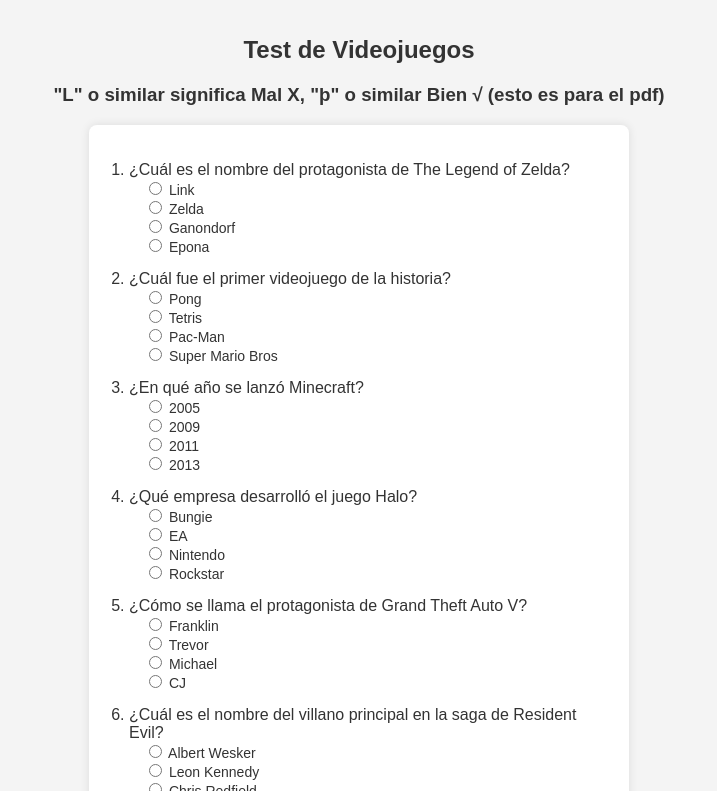
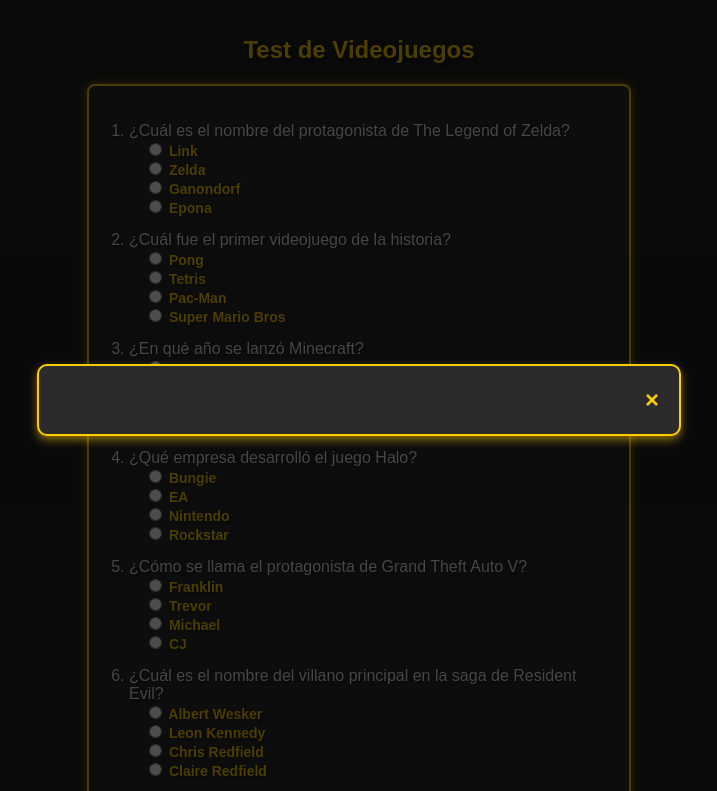
Before and after one commit to kev188/kev188.github.io, a plain HTML site: page test.html in a window 1280 px wide. Shown: the top 791 px of the page, without its empty margins (281-998 px from the left). Drawn offline with nearby package versions, Linux system fonts and the light colour scheme.

Commit message:
initial commit

```diff
--- a/test.css
+++ b/test.css
@@ -1,7 +1,7 @@
 body {
     font-family: Arial, sans-serif;
-    background-color: #f4f4f4;
-    color: #333;
+    background-color: #202020;
+    color: #eaeaea;
     text-align: center;
     margin: 0;
     padding: 20px;
@@ -10,15 +10,19 @@ body {
 h1 {
     font-size: 24px;
     margin-bottom: 20px;
+    color: #ffcc00;
+    text-shadow: 2px 2px 4px rgba(0, 0, 0, 0.6);
+    font-weight: bold;
 }
 
 form {
-    background: white;
+    background: #2b2b2b;
     padding: 20px;
     border-radius: 8px;
-    box-shadow: 0 0 10px rgba(0, 0, 0, 0.1);
+    box-shadow: 0 0 10px rgba(255, 204, 0, 0.5);
     max-width: 500px;
     margin: auto;
+    border: 2px solid #ffcc00;
 }
 
 ol {
@@ -29,12 +33,17 @@ ol {
 li {
     margin-bottom: 15px;
     font-size: 16px;
+    color: #eaeaea;
+    text-shadow: 1px 1px 3px rgba(0, 0, 0, 0.5);
 }
 
 label {
     display: block;
     margin-left: 15px;
     font-size: 14px;
+    color: #ffcc00;
+    font-weight: bold;
+    text-shadow: 1px 1px 3px rgba(0, 0, 0, 0.5);
 }
 
 .botones {
@@ -46,49 +55,56 @@ label {
 button {
     padding: 10px 15px;
     font-size: 14px;
-    background-color: #007bff;
-    color: white;
-    border: none;
+    background-color: #ffcc00;
+    color: #202020;
+    border: 2px solid #caa800;
     cursor: pointer;
     border-radius: 4px;
+    font-weight: bold;
+    box-shadow: 0 0 5px rgba(255, 204, 0, 0.5);
+    transition: all 0.3s ease-in-out;
 }
 
 button:hover {
-    background-color: #0056b3;
+    background-color: #caa800;
+    box-shadow: 0 0 10px rgba(255, 204, 0, 0.6);
+    transform: scale(1.05);
 }
 
-/* Estilos para el resultado del test */
-.resultado {
-    background: #fff;
-    padding: 15px;
-    border-radius: 8px;
-    box-shadow: 0 0 10px rgba(0, 0, 0, 0.1);
-    max-width: 500px;
-    margin: 20px auto;
+.modal {
+    display: none;
+    position: fixed;
+    left: 0;
+    top: 0;
+    width: 100%;
+    height: 100%;
+    background: rgba(0, 0, 0, 0.7);
+    display: flex;
+    justify-content: center;
+    align-items: center;
 }
 
-.resultado h2 {
-    color: #007bff;
+.modal-contenido {
+    background: #2b2b2b;
+    padding: 20px;
+    width: 50%;
+    max-width: 600px;
+    border-radius: 10px;
+    box-shadow: 0 4px 8px rgba(255, 204, 0, 0.5);
+    text-align: center;
+    border: 2px solid #ffcc00;
 }
 
-.resultado ul {
-    list-style: none;
-    padding: 0;
+.cerrar {
+    float: right;
+    font-size: 24px;
+    font-weight: bold;
+    cursor: pointer;
+    color: #ffcc00;
 }
 
-.resultado li {
-    margin-bottom: 10px;
-    font-size: 16px;
-}
-
-/* Responsividad */
 @media (max-width: 480px) {
-    form, .resultado {
+    .modal-contenido {
         width: 90%;
     }
-
-    button {
-        font-size: 16px;
-        padding: 8px 12px;
-    }
 }
--- a/test.html
+++ b/test.html
@@ -4,12 +4,125 @@
     <meta charset="UTF-8">
     <meta name="viewport" content="width=device-width, initial-scale=1.0">
     <title>Test de Videojuegos</title>
-    <link rel="stylesheet" href="test.css">
+    <link rel="stylesheet" href="styles.css">
+    <style>
+        body {
+            font-family: Arial, sans-serif;
+            background-color: #202020;
+            color: #eaeaea;
+            text-align: center;
+            margin: 0;
+            padding: 20px;
+        }
+
+        h1 {
+            font-size: 24px;
+            margin-bottom: 20px;
+            color: #ffcc00;
+            text-shadow: 2px 2px 4px rgba(0, 0, 0, 0.6);
+            font-weight: bold;
+        }
+
+        form {
+            background: #2b2b2b;
+            padding: 20px;
+            border-radius: 8px;
+            box-shadow: 0 0 10px rgba(255, 204, 0, 0.5);
+            max-width: 500px;
+            margin: auto;
+            border: 2px solid #ffcc00;
+        }
+
+        ol {
+            text-align: left;
+            padding-left: 20px;
+        }
+
+        li {
+            margin-bottom: 15px;
+            font-size: 16px;
+            color: #eaeaea;
+            text-shadow: 1px 1px 3px rgba(0, 0, 0, 0.5);
+        }
+
+        label {
+            display: block;
+            margin-left: 15px;
+            font-size: 14px;
+            color: #ffcc00;
+            font-weight: bold;
+            text-shadow: 1px 1px 3px rgba(0, 0, 0, 0.5);
+        }
+
+        .botones {
+            display: flex;
+            justify-content: space-between;
+            margin-top: 20px;
+        }
+
+        button {
+            padding: 10px 15px;
+            font-size: 14px;
+            background-color: #ffcc00;
+            color: #202020;
+            border: 2px solid #caa800;
+            cursor: pointer;
+            border-radius: 4px;
+            font-weight: bold;
+            box-shadow: 0 0 5px rgba(255, 204, 0, 0.5);
+            transition: all 0.3s ease-in-out;
+        }
+
+        button:hover {
+            background-color: #caa800;
+            box-shadow: 0 0 10px rgba(255, 204, 0, 0.6);
+            transform: scale(1.05);
+        }
+
+        .modal {
+            display: none; /* Asegura que el modal no aparezca al inicio */
+            position: fixed;
+            left: 0;
+            top: 0;
+            width: 100%;
+            height: 100%;
+            background: rgba(0, 0, 0, 0.7);
+            display: flex;
+            justify-content: center;
+            align-items: center;
+        }
+
+
+        .modal-contenido {
+            background: #2b2b2b;
+            padding: 20px;
+            width: 50%;
+            max-width: 600px;
+            border-radius: 10px;
+            box-shadow: 0 4px 8px rgba(255, 204, 0, 0.5);
+            text-align: center;
+            border: 2px solid #ffcc00;
+        }
+
+        .cerrar {
+            float: right;
+            font-size: 24px;
+            font-weight: bold;
+            cursor: pointer;
+            color: #ffcc00;
+        }
+
+        @media (max-width: 480px) {
+            .modal-contenido {
+                width: 90%;
+            }
+        }
+
+    </style>
 </head>
 <body>
+
     <h1>Test de Videojuegos</h1>
-    <h3>"L" o similar significa Mal X,
-    "þ" o similar Bien √ (esto es para el pdf)</h3>
 
     <form id="testForm">
         <ol>
@@ -76,13 +189,19 @@
         </ol>
 
         <div class="botones">
-            <button type="button" id="btnRegresar">Volver al Proyecto</button>
-            <button type="button" id="btnFinalizar">Finalizar</button>
+            <button type="button" id="btnFinalizar">Finalizar Test</button>
             <button type="button" id="btnDescargarPDF">Descargar PDF</button>
-
+            <button type="button" id="btnRegresar">Regresar</button>
         </div>
     </form>
-    <script src="https://cdnjs.cloudflare.com/ajax/libs/jspdf/2.4.0/jspdf.umd.min.js"></script>
+
+    <div id="modalResultado" class="modal">
+        <div class="modal-contenido">
+            <span class="cerrar">&times;</span>
+            <div id="resultadoTest"></div>
+        </div>
+    </div>
+    <script src="https://cdnjs.cloudflare.com/ajax/libs/jspdf/2.5.1/jspdf.umd.min.js"></script>
     <script src="test.js"></script>
 
 </body>
--- a/test.js
+++ b/test.js
@@ -2,56 +2,67 @@ document.addEventListener("DOMContentLoaded", () => {
     const btnFinalizar = document.getElementById("btnFinalizar");
     const btnDescargarPDF = document.getElementById("btnDescargarPDF");
     const btnRegresar = document.getElementById("btnRegresar");
+    const modal = document.getElementById("modalResultado");
+    const cerrarModal = document.querySelector(".cerrar");
+    const resultadoTest = document.getElementById("resultadoTest");
 
-    // Respuestas correctas
     const respuestasCorrectas = {
         q1: "Link", q2: "Pong", q3: "2009", q4: "Bungie",
         q5: "Michael", q6: "Albert Wesker", q7: "PlayStation",
         q8: "Red Dead Redemption", q9: "Fortnite", q10: "Peach"
     };
 
-    // Evento al hacer clic en "Finalizar"
     btnFinalizar.addEventListener("click", () => {
         let resultado = "";
         let correctas = 0;
 
         Object.keys(respuestasCorrectas).forEach((pregunta, index) => {
             let seleccionada = document.querySelector(`input[name="${pregunta}"]:checked`);
-            let esCorrecto = seleccionada && seleccionada.value === respuestasCorrectas[pregunta];
+            let respuesta = seleccionada ? seleccionada.value : "No contestada";
+            let esCorrecto = respuesta === respuestasCorrectas[pregunta];
 
-            resultado += `<li>${index + 1}. ${seleccionada ? seleccionada.value : "No contestada"} ${esCorrecto ? "✔️" : "❌"}</li>`;
+            resultado += `<p>${index + 1}. ${respuesta} ${esCorrecto ? "✔️" : "❌"}</p>`;
             if (esCorrecto) correctas++;
         });
 
-        document.body.innerHTML += `<div class='resultado'>
-            <h2>Resultados del Test</h2>
-            <p>Respuestas correctas: ${correctas} / 10</p>
-            <ul>${resultado}</ul>
-        </div>`;
+        resultadoTest.innerHTML = `<h3>Respuestas correctas: ${correctas} / 10</h3>${resultado}`;
+        modal.style.display = "flex";
     });
 
-    // Evento al hacer clic en "Descargar PDF"
+    cerrarModal.addEventListener("click", () => {
+        modal.style.display = "none";
+    });
+
+    window.addEventListener("click", (event) => {
+        if (event.target === modal) {
+            modal.style.display = "none";
+        }
+    });
+
     btnDescargarPDF.addEventListener("click", () => {
+        if (!window.jspdf) {
+            alert("Error: La biblioteca jsPDF no está disponible.");
+            return;
+        }
+
         const { jsPDF } = window.jspdf;
         const doc = new jsPDF();
         doc.setFont("helvetica");
-        doc.setFontSize(14);
+        doc.setFontSize(16);
         doc.text("Resultados del Test de Videojuegos", 10, 10);
-        doc.setFontSize(12);
 
-        let y = 20;
+        let y = 30;
         Object.keys(respuestasCorrectas).forEach((pregunta, index) => {
             let seleccionada = document.querySelector(`input[name="${pregunta}"]:checked`);
             let respuesta = seleccionada ? seleccionada.value : "No contestada";
-            let esCorrecto = seleccionada && respuesta === respuestasCorrectas[pregunta];
-            doc.cell(10, y, 180, 10, `${index + 1}. ${respuesta} ${esCorrecto ? "Bien" : "Mal"}`);
+            let esCorrecto = respuesta === respuestasCorrectas[pregunta];
+            doc.text(`${index + 1}. ${respuesta} ${esCorrecto ? "✔️" : "❌"}`, 10, y);
             y += 10;
         });
 
         doc.save("Resultados_Test_Videojuegos.pdf");
     });
 
-    // Botón de regreso
     btnRegresar.addEventListener("click", () => {
         window.location.href = "proyecto.html";
     });
```
